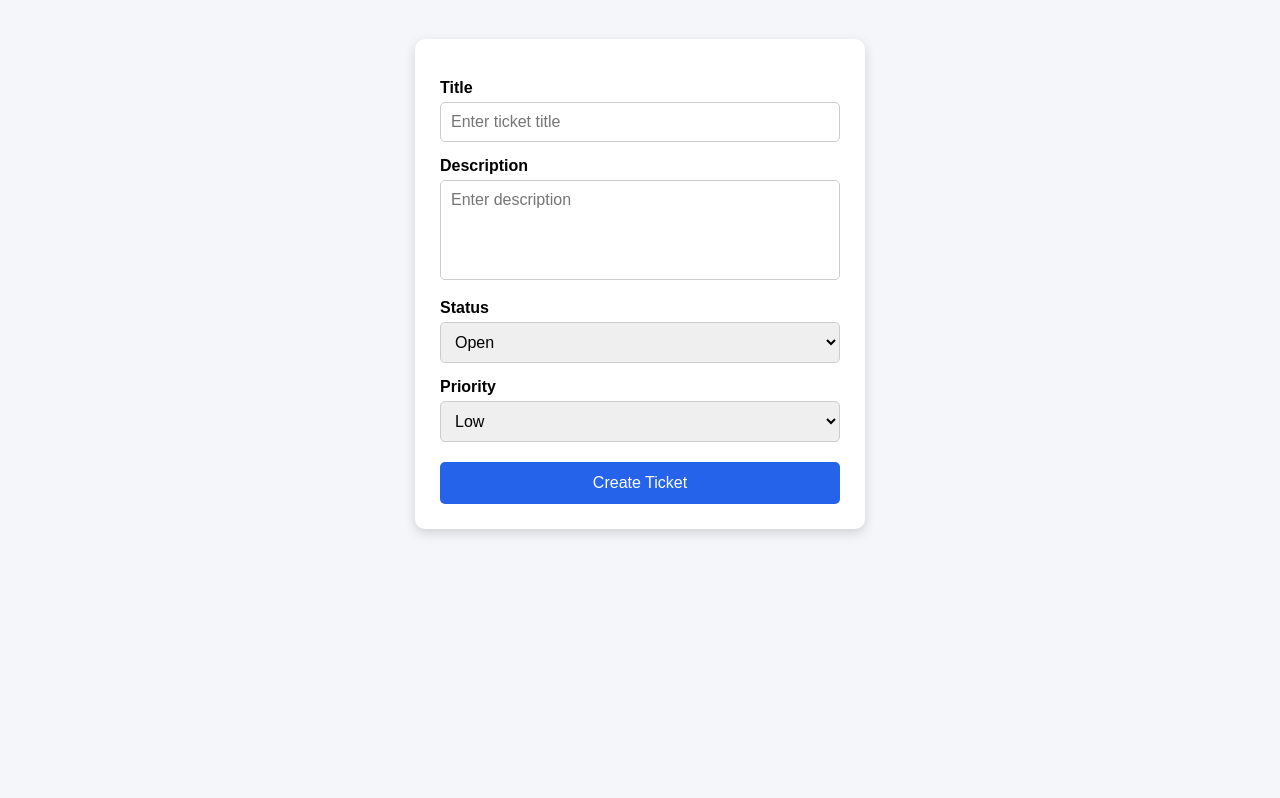
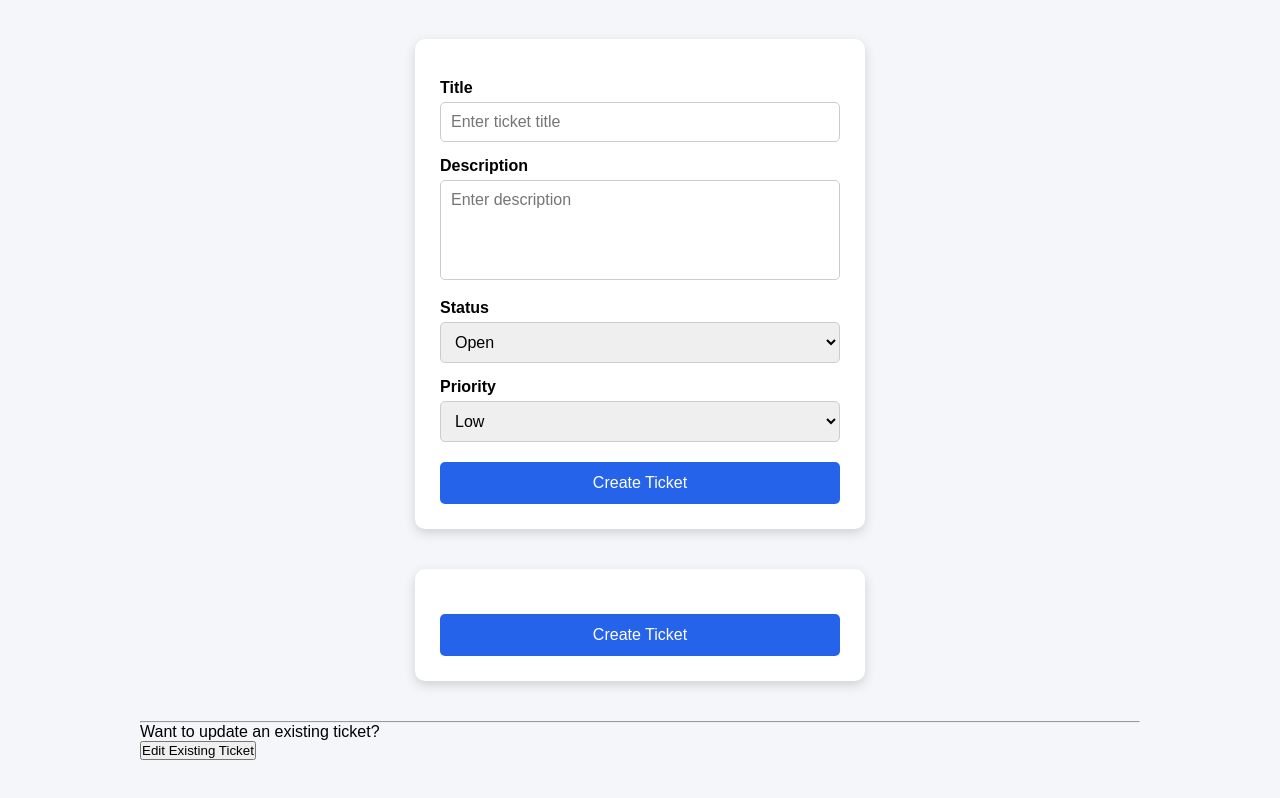
Before and after one commit to DivanshuChoudhary/helpdesk-ticket-system, a website: page views/create-ticket.html in a window 1280 px wide. Shown: the part 78-876 px from the top of the page. Before the commit the page ends 800 px from the top, so only its background shows below. Drawn offline with Linux system fonts and the light colour scheme.

Commit message:
edit existing tickets

```diff
--- a/index.js
+++ b/index.js
@@ -20,6 +20,12 @@ app.get("/create-ticket", (req, res) => {
     res.sendFile(path.join(__dirname, "views", "create-ticket.html"));
 });
 
+app.get("/edit-list", (req, res) => {
+
+    res.sendFile(path.join(__dirname,"views","edit-list.html"));
+
+});
+
 app.use(loggerMiddleware);
 
 app.use("/tickets", ticketRoutes);
--- a/views/create-ticket.html
+++ b/views/create-ticket.html
@@ -52,6 +52,22 @@
 
     </form>
 
+    <form id="ticketForm">
+
+    <!-- Form fields -->
+
+    <button type="submit">Create Ticket</button>
+
+</form>
+
+<hr>
+
+<p>Want to update an existing ticket?</p>
+
+<button onclick="window.location.href='/edit-list'">
+    Edit Existing Ticket
+</button>
+
 </div>
 
 <script src="/create-ticket.js"></script>
```
